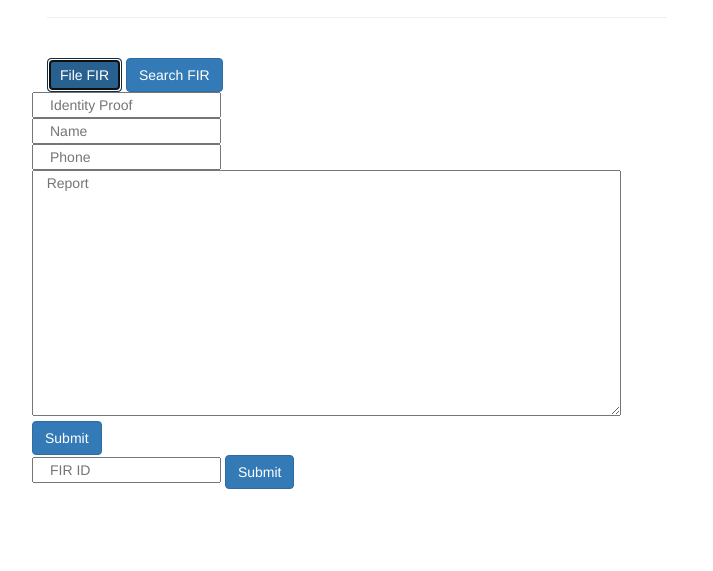
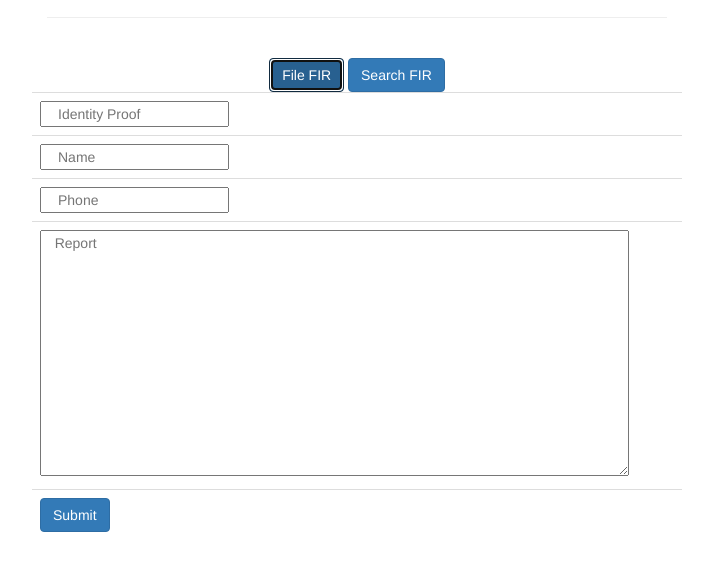
Before and after one commit to thehumblefool/FIR, a website: page src/index.html in a window 1280 px wide. Both pictures are taken after a click on the button "File FIR". Shown: the part 63-634 px from the top of the page, without its empty margins (283-996 px from the left). Drawn offline with nearby package versions, Linux system fonts and the light colour scheme; files whose address does not match are found by name.

Commit message:
UI made effective

```diff
--- a/src/index.html
+++ b/src/index.html
@@ -21,23 +21,28 @@
           <h1 class="text-center">First Information Report</h1>
           <hr/>
           <br/>
-          <button type="button" onClick="App.enableFileFIR();" class="btn btn-primary"> File FIR </button>
-          <button type="button" onClick="App.enableGetFIR();" class="btn btn-primary"> Search FIR </button>
+          <center>
+            <button type="button" onClick="App.enableFileFIR();" align="middle" class="btn btn-primary"> File FIR </button>
+            <button type="button" onClick="App.enableGetFIR();" align="middle" class="btn btn-primary"> Search FIR </button>
+          </center>
         </div>
 
         <div id="fileFIRForm">
           <form id="fForm">
-            <input type="text" placeholder="&emsp;Identity Proof" id="fID"/><br>
-            <input type="text" placeholder="&emsp;Name" id="fName"/><br>
-            <input type="text" placeholder="&emsp;Phone" id="fPhone"/><br>
-            <textarea rows="12" cols="70" placeholder="   Report" id="fReport"></textarea><br>
-            <button type="button" class="btn btn-primary" onClick="App.fileFIR();">Submit</button>
+            <table class="table">
+              <tbody id="fFIR">
+
+              </tbody>
+            </table>
           </form>
         </div>
 
         <div id="displayFIRForm">
-          <input type="text" placeholder="&emsp;FIR ID" id="dID"/>
-          <button type="text" class="btn btn-primary" onClick="App.getFIR();">Submit</button><br>
+            <table align="center">
+              <tbody id="dFIR">
+
+              </tbody>
+            </table>
           <table class="table">
             <tbody id="out">
 
--- a/src/js/app.js
+++ b/src/js/app.js
@@ -62,14 +62,26 @@ App = {
 
   enableFileFIR : function() {
     console.log("enableFileFIR");
-    $("fileFIRForm").show();
-    $("displayFIRForm").hide();
+    var dFIR = $("#dFIR");
+    dFIR.empty();
+    var out = $("#out");
+    out.empty();
+    var fFIR = $("#fFIR");
+    fFIR.empty();
+    fFIR.append("<tr><td>" + "<input type=\"text\" placeholder=\"&emsp;Identity Proof\" id=\"fID\"/>" + "</td></tr>");
+    fFIR.append("<tr><td>" + "<input type=\"text\" placeholder=\"&emsp;Name\" id=\"fName\"/>" + "</td></tr>");
+    fFIR.append("<tr><td>" + "<input type=\"text\" placeholder=\"&emsp;Phone\" id=\"fPhone\"/>" + "</td></tr>");
+    fFIR.append("<tr><td>" + "<textarea rows=\"12\" cols=\"70\" placeholder=\"   Report\" id=\"fReport\"></textarea>" + "</td></tr>");
+    fFIR.append("<tr><td>" + "<button type=\"button\" class=\"btn btn-primary\" onClick=\"App.fileFIR();\">Submit</button>" + "</td></tr>");
   },
 
   enableGetFIR : function() {
     console.log("enableGetFIR");
-    $("displayFIRForm").show();
-    $("fileFIRForm").hide();
+    var fFIR = $("#fFIR");
+    fFIR.empty();
+    var dFIR = $("#dFIR");
+    dFIR.empty();
+    dFIR.append("<tr><td>" + "<input type=\"text\" placeholder=\"&emsp;FIR ID\" id=\"dID\"/><button type=\"text\" class=\"btn btn-primary\" onClick=\"App.getFIR();\">Submit</button>" + "</td></tr>");
   },
 
   fileFIR : function() {
@@ -97,8 +109,8 @@ App = {
         out.append("<tr><td>Name: " + result[2] + "</td></tr>");
         out.append("<tr><td>ID: " + result[1].toNumber() + "</td></tr>");
         out.append("<tr><td>Phone: " + result[3].toNumber() + "</td></tr>");
-        out.append("<tr><td>Time: " + result[4] + "</td></tr>");
-        out.append("<tr><td>Report: " + result[5] + "</td></tr>");
+        out.append("<tr><td>Time: " + result[5] + "</td></tr>");
+        out.append("<tr><td>Report: " + result[4] + "</td></tr>");
         out.append("<tr><td>Officer: " + result[6] + "</td></tr>");
       })
     });
```
Also changed, not shown: build/contracts/FIR.json, build/contracts/Migrations.json.
